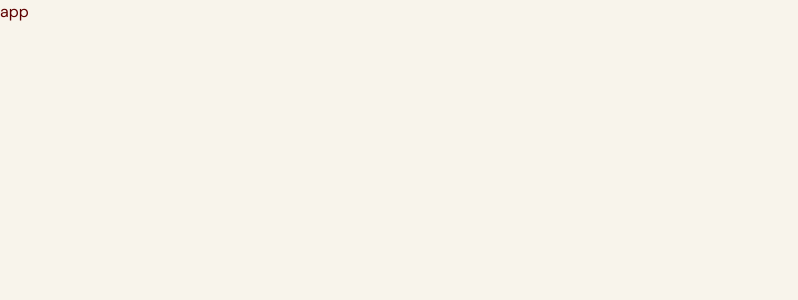
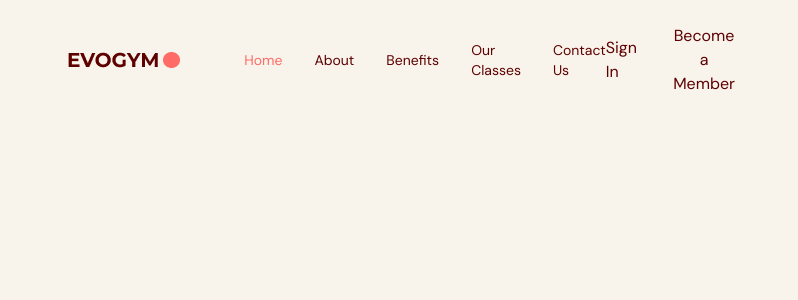
Before and after one commit to pulsar1812/react-ts-gym, a React (Vite) app: page / in a window 1280 px wide. Shown: the top 300 px of the page, without its empty margins (0-798 px from the left). Built offline with nearby package versions, Linux system fonts and the light colour scheme.

Commit message:
Add navbar

```diff
--- a/src/App.tsx
+++ b/src/App.tsx
@@ -1,3 +1,16 @@
+import { useState } from "react";
+
+import Navbar from "@/scenes/navbar";
+import { SelectedPage } from "./shared/types";
+
 export default function App() {
-  return <div className="app bg-gray-20">app</div>;
+  const [selectedPage, setSelectedPage] = useState<SelectedPage>(
+    SelectedPage.Home
+  );
+
+  return (
+    <div className="app bg-gray-20">
+      <Navbar selectedPage={selectedPage} setSelectedPage={setSelectedPage} />
+    </div>
+  );
 }
--- /dev/null
+++ b/src/scenes/navbar/Link.tsx
@@ -0,0 +1,25 @@
+import AnchorLink from "react-anchor-link-smooth-scroll";
+
+import { SelectedPage } from "@/shared/types";
+
+type Props = {
+  page: string;
+  selectedPage: SelectedPage;
+  setSelectedPage: (value: SelectedPage) => void;
+};
+
+export default function Link({ page, selectedPage, setSelectedPage }: Props) {
+  const lowerCasePage = page.toLowerCase().replace(/ /g, "") as SelectedPage;
+
+  return (
+    <AnchorLink
+      href={`#${lowerCasePage}`}
+      onClick={() => setSelectedPage(lowerCasePage)}
+      className={`${
+        selectedPage === lowerCasePage ? "text-primary-500" : ""
+      } transition duration-500 hover:text-primary-300`}
+    >
+      {page}
+    </AnchorLink>
+  );
+}
--- /dev/null
+++ b/src/scenes/navbar/index.tsx
@@ -0,0 +1,62 @@
+import { useState } from "react";
+import { Bars3Icon, XMarkIcon } from "@heroicons/react/24/solid";
+
+import Logo from "@/assets/Logo.png";
+import Link from "./Link";
+import { SelectedPage } from "@/shared/types";
+
+type Props = {
+  selectedPage: SelectedPage;
+  setSelectedPage: (value: SelectedPage) => void;
+};
+
+export default function Navbar({ selectedPage, setSelectedPage }: Props) {
+  const flexBetween = "flex justify-between items-center";
+
+  return (
+    <nav>
+      <div className={`${flexBetween} width-full z-99 fixed top-0 py-6`}>
+        <div className={`${flexBetween} mx-auto w-5/6`}>
+          <div className={`${flexBetween} w-full gap-16`}>
+            {/* Left Side */}
+            <img src={Logo} alt="logo" />
+            {/* Right Side */}
+            <div className={`${flexBetween} w-full`}>
+              <div className={`${flexBetween} gap-8 text-sm`}>
+                <Link
+                  page="Home"
+                  selectedPage={selectedPage}
+                  setSelectedPage={setSelectedPage}
+                />
+                <Link
+                  page="About"
+                  selectedPage={selectedPage}
+                  setSelectedPage={setSelectedPage}
+                />
+                <Link
+                  page="Benefits"
+                  selectedPage={selectedPage}
+                  setSelectedPage={setSelectedPage}
+                />
+                <Link
+                  page="Our Classes"
+                  selectedPage={selectedPage}
+                  setSelectedPage={setSelectedPage}
+                />
+                <Link
+                  page="Contact Us"
+                  selectedPage={selectedPage}
+                  setSelectedPage={setSelectedPage}
+                />
+              </div>
+              <div className={`${flexBetween} gap-8`}>
+                <p>Sign In</p>
+                <button>Become a Member</button>
+              </div>
+            </div>
+          </div>
+        </div>
+      </div>
+    </nav>
+  );
+}
--- /dev/null
+++ b/src/shared/types.ts
@@ -0,0 +1,6 @@
+export enum SelectedPage {
+  Home = "home",
+  Benefits = "benefits",
+  OurClasses = "ourclasses",
+  ContactUs = "contactus",
+}
```
